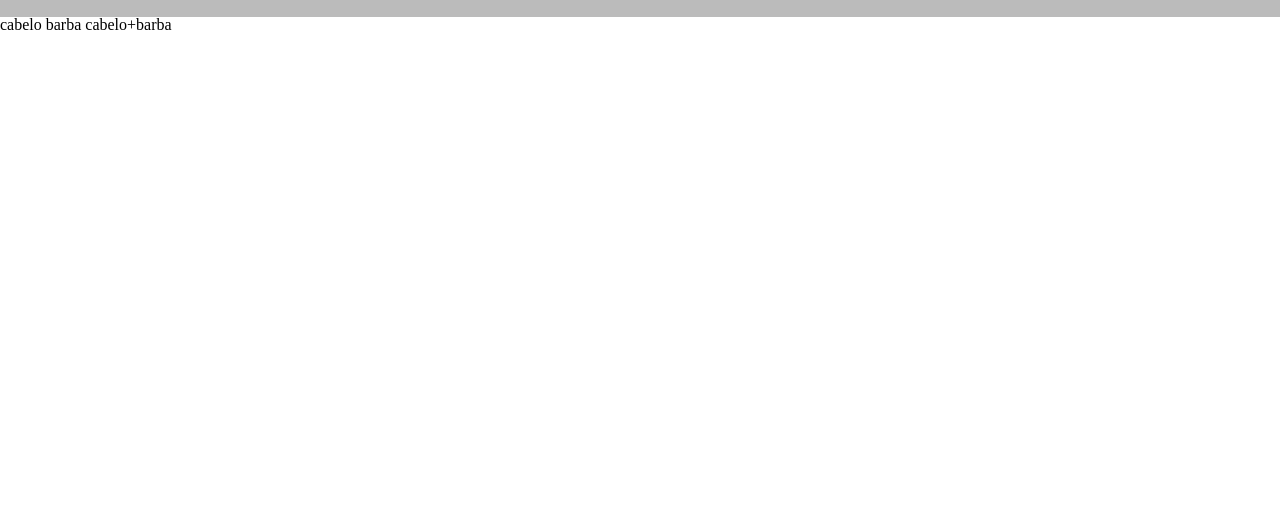
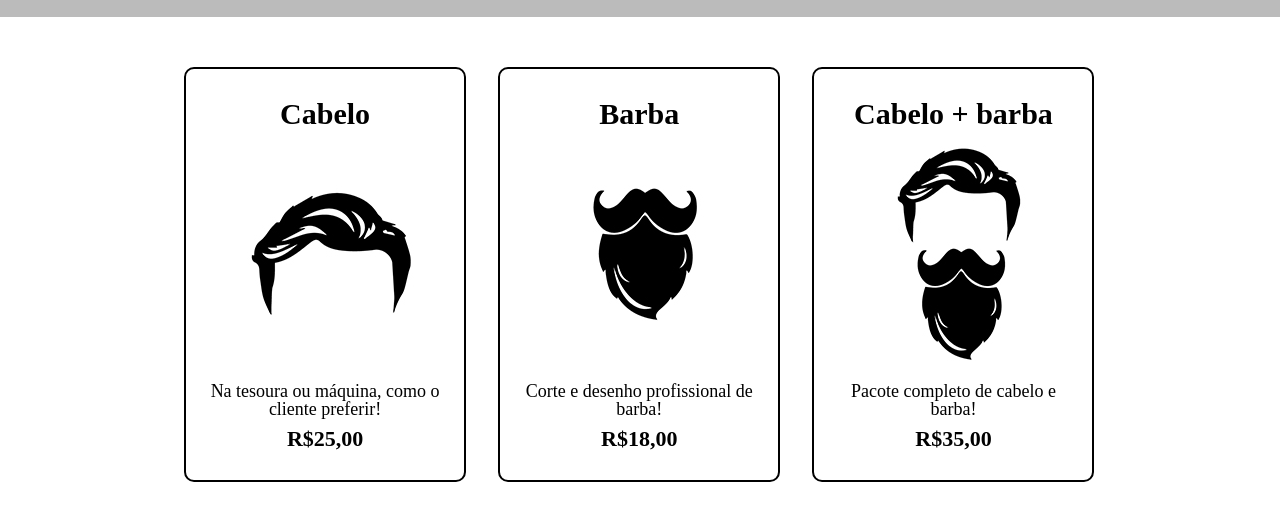
Before and after one commit to menv25/exercicio-fullstack-javascript-programa-desenvolve-2023, a plain HTML site: page produtos.html in a window 1280 px wide. Shown: the part 276-796 px from the top of the page. Drawn offline with Linux system fonts and the light colour scheme.

Commit message:
Acréscimos
acréscimo de bordas e configurações de estilo

```diff
--- a/produtos.css
+++ b/produtos.css
@@ -23,3 +23,37 @@ nav a {
     font-size: 22px;
     text-decoration: none;
 }
+.produtos {
+    width: 940px;
+    margin:0 auto;
+    padding: 50px 0;
+}
+.produtos li{
+    display: inline-block;
+    text-align: center;
+    width: 30%;
+    vertical-align: top;
+    margin: 0 1.5%;
+    padding:30px 20px;
+    box-sizing: border-box;
+    border-color: #000000;
+    border-width: 2px;
+    border-style: solid;
+    /* ou border: 2px solid #000000; */
+    border-radius: 10px;
+}
+
+.produtos h2 {
+    font-size: 30px;
+    font-weight: bold;
+}
+
+.produto-descricao {
+    font-size: 18px;
+}
+
+.produto-preco {
+    font-size: 22px;
+    font-weight: bold;
+    margin: 10px 0 0;
+}
--- a/produtos.html
+++ b/produtos.html
@@ -20,9 +20,26 @@
              </div>
         </header>
         <main>
-            cabelo
-            barba
-            cabelo+barba
+            <ul class="produtos">
+           <li>
+            <h2>Cabelo</h2>
+            <img src="cabelo.jpg">
+            <p class="produto-descricao">Na tesoura ou máquina, como o cliente preferir!</p>
+            <p class="produto-preco">R$25,00</p>
+        </li>
+           <li>
+            <h2>Barba</h2>
+            <img src="barba.jpg">
+            <p class="produto-descricao">Corte e desenho profissional de barba!</p>
+            <p class="produto-preco">R$18,00</p>
+        </li>
+           <li>
+            <h2>Cabelo + barba</h2>
+            <img src="cabelo+barba.jpg">
+            <p class="produto-descricao">Pacote completo de cabelo e barba!</p>
+            <p class="produto-preco">R$35,00</p>
+           </li>
+        </ul>
         </main>
     </body>
 </html>
```
Also changed, not shown: banner.jpg (added), beneficios.jpg (added).
